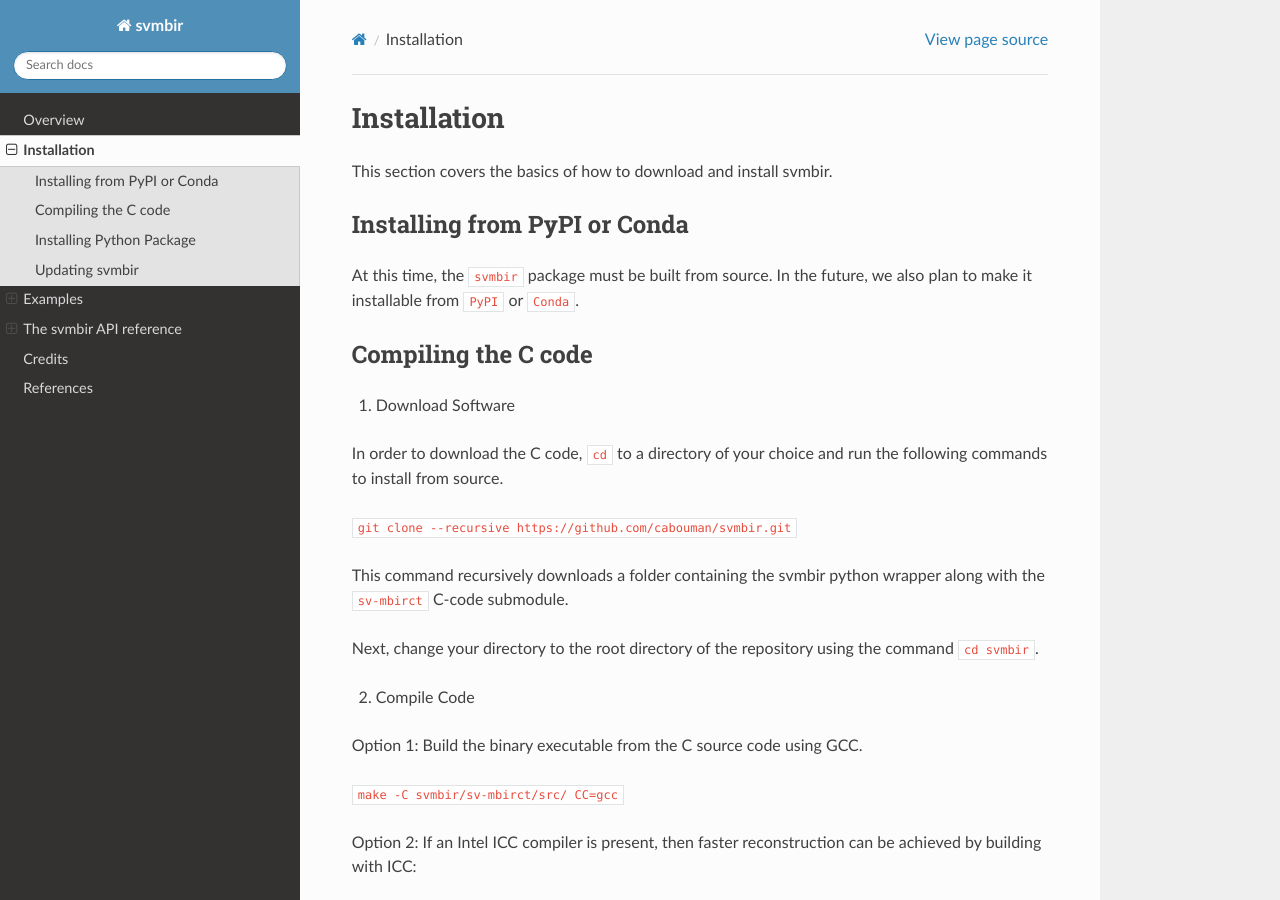
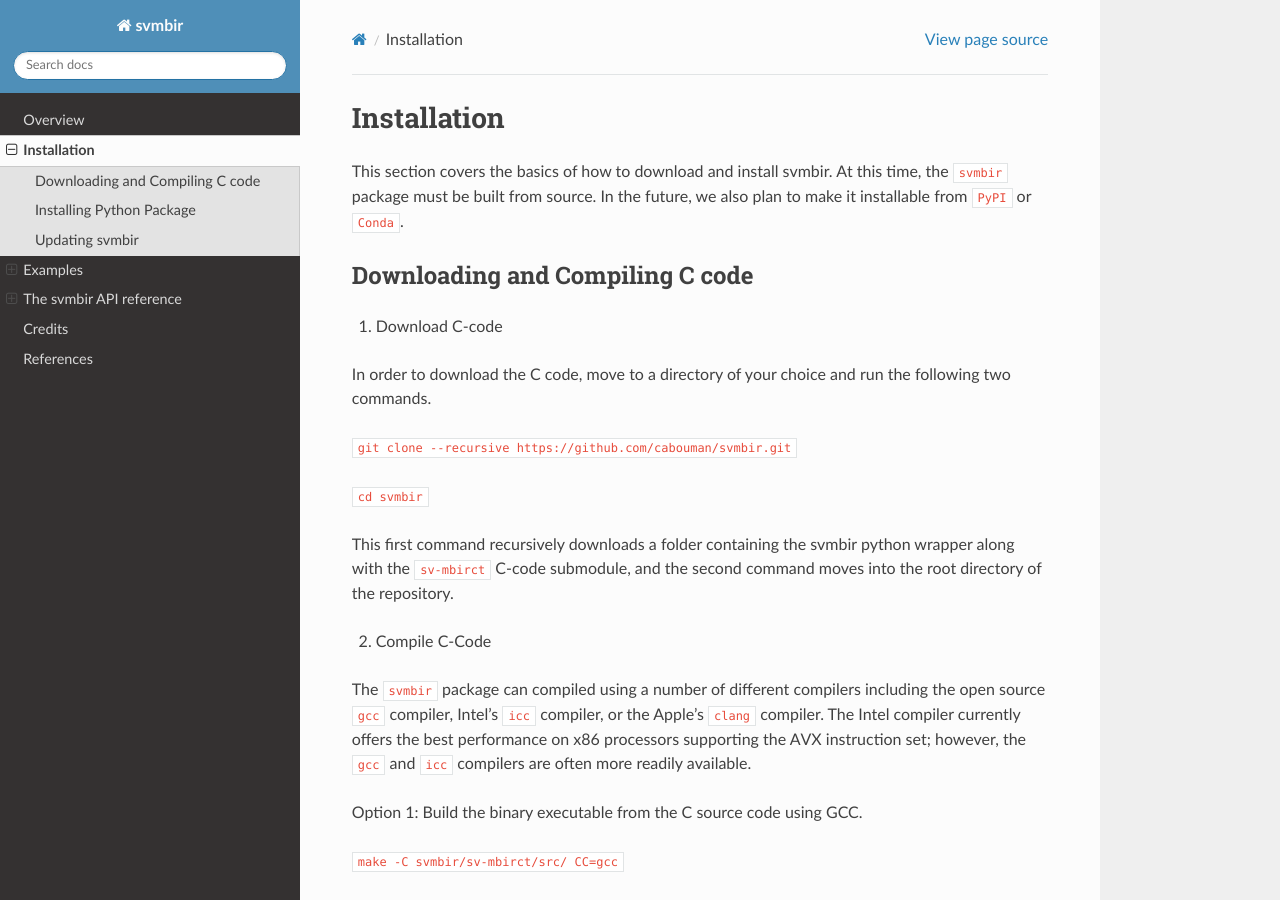
Before and after one commit to cabouman/svmbir, a Sphinx documentation site: the page built from docs/source/install.rst, in a window 1280 px wide and 900 px high. Built offline with Sphinx 7.4.7 and the Read the Docs theme 2.0.0, drawn with Linux system fonts in a browser that asks for light colours.

Commit message:
Revised Installation procedure

```diff
--- a/docs/source/install.rst
+++ b/docs/source/install.rst
@@ -3,30 +3,30 @@
 ============
 
 This section covers the basics of how to download and install svmbir.
-
-
-Installing from PyPI or Conda
------------------------------
-
 At this time, the ``svmbir`` package must be built from source.
 In the future, we also plan to make it installable from ``PyPI`` or ``Conda``.
 
 
-Compiling the C code
---------------------
+Downloading and Compiling C code
+--------------------------------
 
-1. Download Software
+1. Download C-code
 
-In order to download the C code, ``cd`` to a directory of your choice and run the following commands to install from source.
+In order to download the C code, move to a directory of your choice and run the following two commands.
 
 ``git clone --recursive https://github.com/cabouman/svmbir.git``
 
-This command recursively downloads a folder containing the svmbir python wrapper along with the ``sv-mbirct`` C-code submodule.
+``cd svmbir``
 
-Next, change your directory to the root directory of the repository using the command ``cd svmbir``.
+This first command recursively downloads a folder containing the svmbir python wrapper along with the ``sv-mbirct`` C-code submodule,
+and the second command moves into the root directory of the repository.
 
 
-2. Compile Code
+2. Compile C-Code
+
+The ``svmbir`` package can compiled using a number of different compilers including the open source ``gcc`` compiler, Intel's ``icc`` compiler, or the Apple's ``clang`` compiler.
+The Intel compiler currently offers the best performance on x86 processors supporting the AVX instruction set;
+however, the ``gcc`` and ``icc`` compilers are often more readily available.
 
 Option 1: Build the binary executable from the C source code using GCC.
 
```
